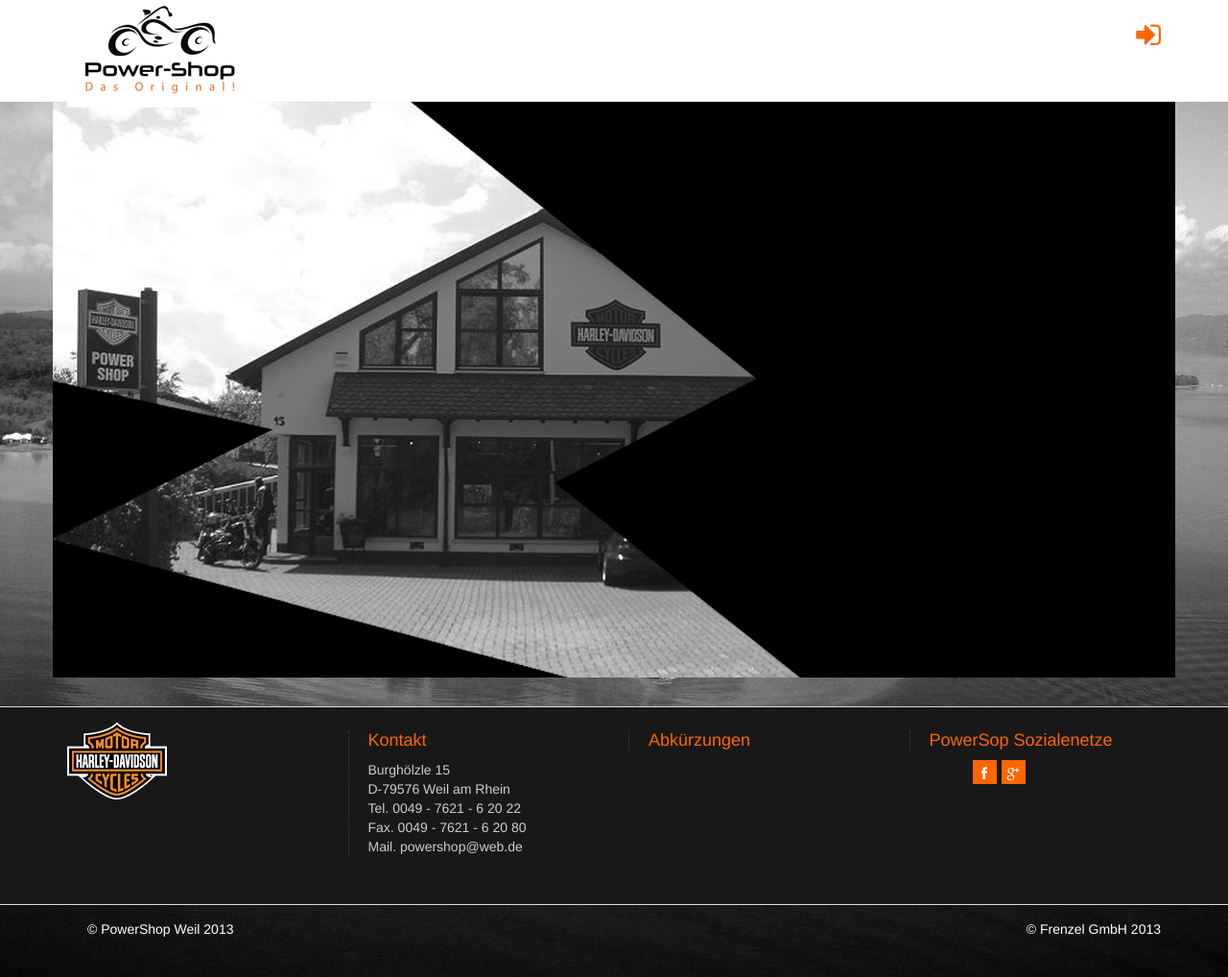
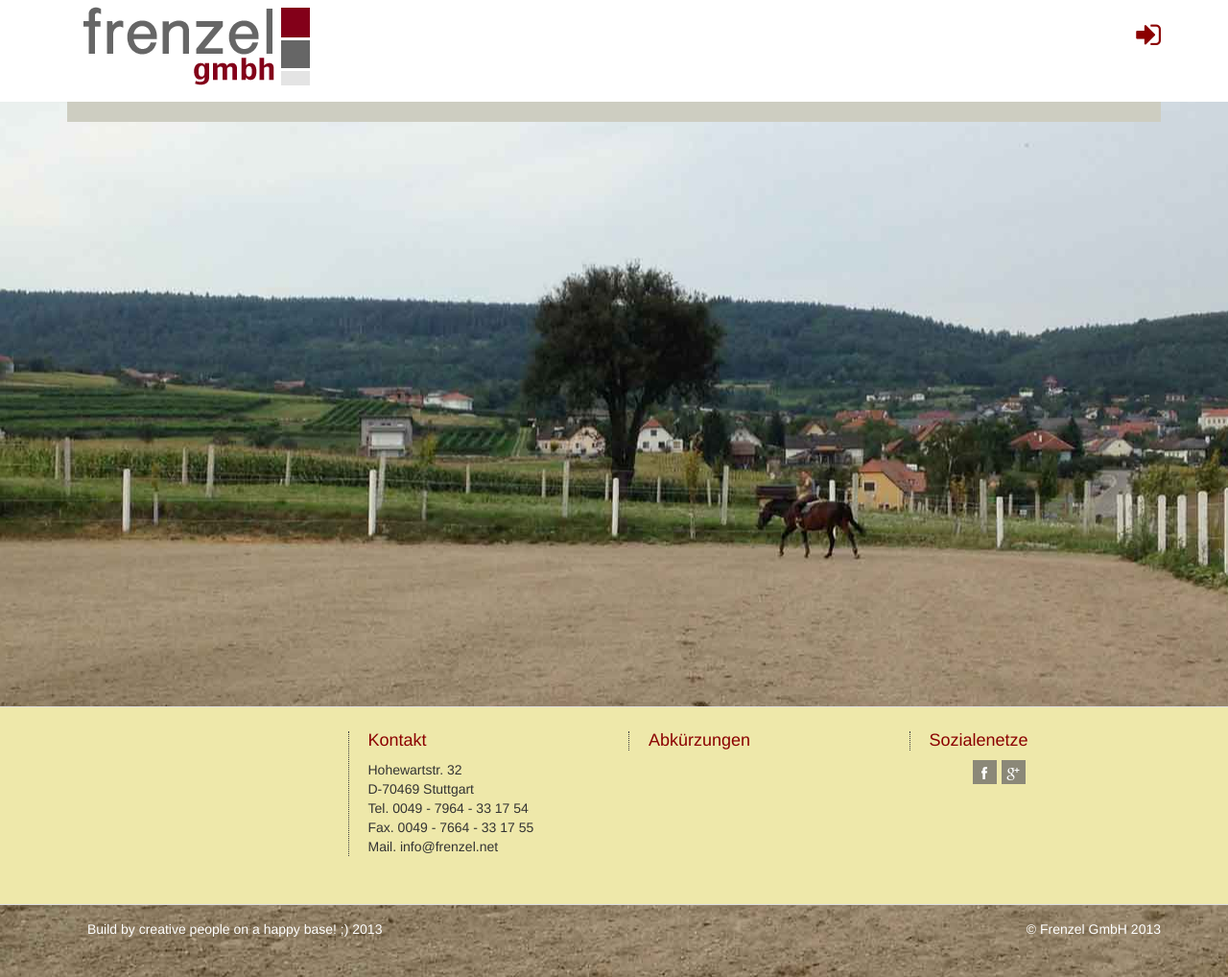
Before and after one commit to FrenzelGmbH/company-website, a Yii app: template views/site/index.php in a window 1280 px wide. Shown: the whole page at 96% size. Run offline with PHP 8.4 and a stand-in for Yii, Linux system fonts and the light colour scheme; the template is opened without the code that fills it, so the values that code supplies are empty; some libraries are stand-ins or nearby versions.

Commit message:
enhance the fance

```diff
--- a/composer.json
+++ b/composer.json
@@ -25,7 +25,8 @@
     "philippfrenzel/yiiwymeditor": "dev-master",
     "philippfrenzel/yii2elfinder": "dev-master",
     "philippfrenzel/yii2tooltipster": "dev-master",
-    "philippfrenzel/yii2imageslider": "dev-master"
+    "philippfrenzel/yii2imageslider": "dev-master",
+    "philippfrenzel/yii2toolbarbutton": "dev-master"
 	},
 	"scripts": {
 		"post-create-project-cmd": [
--- a/config/web.php
+++ b/config/web.php
@@ -1,7 +1,7 @@
 <?php
 
 $config = array(
-	'id' => 'powershop',
+	'id' => 'Frenzel Gmbh',
 	'basePath' => dirname(__DIR__),
 	'modules'=>array(
     'pages' => array(
--- a/models/User.php
+++ b/models/User.php
@@ -2,7 +2,7 @@
 
 namespace app\models;
 
-use yii\web\Identity;
+use yii\web\IdentityInterface;
 
 /**
  * This is the model class for table "tbl_user".
@@ -31,7 +31,7 @@
  * @property User $parentUser
  * @property ChildUsers[] $users
  */
-class User extends \yii\db\ActiveRecord implements Identity
+class User extends \yii\db\ActiveRecord implements IdentityInterface
 {
 		const ROLE_SYSADMIN = 0;
     const ROLE_ADMIN    = 1;
--- a/views/layouts/main.php
+++ b/views/layouts/main.php
@@ -40,7 +40,7 @@
 <?php $this->beginBody(); ?>
 	<?php
 		NavBar::begin(array(
-			'brandLabel' => 'PowerShop Weil',
+			'brandLabel' => 'Frenzel GmbH',
 			'brandUrl' => Yii::$app->homeUrl,
 			'options' => array(
 				'class' => 'navbar-inverse',
@@ -86,19 +86,19 @@
 		<div class="container">
 			<div class="row">
 				<div class="col-md-3">
-					<img src="images/powershop-weil-harley-davidson-dealer.png"></img>
+
 				</div>
 				<div class="col-md-3">
 					<div class="footer-box">
 						<h4 class="fg-color-orange">Kontakt</h4>
-						<address class="fg-color-grayLight">
-						Burghölzle 15	<br>
-						D-79576 Weil am Rhein <br>
+						<address>
+						Hohewartstr. 32	<br>
+						D-70469 Stuttgart <br>
 
-						Tel. 0049 - 7621 - 6 20 22 <br>
-						Fax. 0049 - 7621 - 6 20 80 <br>
+						Tel. 0049 - 7964 - 33 17 54 <br>
+						Fax. 0049 - 7664 - 33 17 55 <br>
 
-						Mail. powershop@web.de
+						Mail. info@frenzel.net
 						</address>
 					</div>
 				</div>
@@ -109,7 +109,7 @@
 				</div>
 				<div class="col-md-3">
 					<div class="footer-box">
-						<h4 class="fg-color-orange">PowerSop Sozialenetze</h4>
+						<h4 class="fg-color-orange">Sozialenetze</h4>
 						<ul>
 							<li class="liicon fg-color-white bg-color-orange smallspace"><i class="icon-facebook"></i></li>
 							<li class="liicon fg-color-white bg-color-orange smallspace"><i class="icon-google-plus"></i></li>
@@ -123,7 +123,7 @@
 	<footer class="lastfooter">
 		<div class="container">
 			<div class="footer-box">
-				<p class="pull-left fg-color-white">&copy; PowerShop Weil <?php echo date('Y'); ?></p>
+				<p class="pull-left fg-color-white">Build by creative people on a happy base! ;) <?php echo date('Y'); ?></p>
 				<p class="pull-right fg-color-white">&copy; Frenzel GmbH <?php echo date('Y'); ?></p>
 			</div>
 		</div>
--- a/views/site/index.php
+++ b/views/site/index.php
@@ -6,7 +6,7 @@
 /**
  * @var yii\base\View $this
  */
-$this->title = 'Power-Shop The Original! Weil am Rhein, direkt im Ländereck Dutschland, Frankreich, Schweiz';
+$this->title = 'Frenzel GmbH - QlikView Consulting, Individual Software Entwicklung, Management Beratung';
 ?>
 <div class="site-wsp">
 
@@ -14,45 +14,12 @@
 		<div class="col-lg-8">
 			<div class="bigspace">
 				<?php
-					$item = array();
-					for($img=4;$img<=5;$img++){
-						$item[] = array('content'=>"<img src='images/".$img.".jpg' height='300px' />",'id'=>$img,'caption'=>'Die neuen Modelle 2014 sind da!');
+					for($img=1;$img<=3;$img++){
+						$item[] = array('content'=>"<img src='http://lorempixel.com/800/250/people'/>",'id'=>$img);
 					}
 
 					echo Carousel::widget(array(
 						'items'=> $item,
-					));
-				?>
-
-				<?php
-					echo Yii2Imageslider::widget(array(
-						'id' => 'sp_slider',
-						'items'=> array(
-							array(
-								'caption'=>'8 50',
-								'content' => '<img style="height:90px;width:160px;" src="/powershopyii2/powershop/web/index.php?r=pages/page/connector&cmd=file&target=l1_bW9kZWxsZS8yMDE0LzE0LWhkLTEyMDAtY3VzdG9tLWJzLnBuZw" alt="">'
-							),
-							array(
-								'caption'=>'Longtail',
-								'content' => '<img style="height:90px;width:160px;" src="/powershopyii2/powershop/web/index.php?r=pages/page/connector&cmd=file&target=l1_bW9kZWxsZS8yMDE0LzE0LWhkLTg4My1yb2Fkc3Rlci1icy5wbmc" alt="">'
-							),
-							array(
-								'caption'=>'Blobber',
-								'content' => '<img style="height:90px;width:160px;" src="/powershopyii2/powershop/web/index.php?r=pages/page/connector&cmd=file&target=l1_bW9kZWxsZS8yMDE0LzE0LWhkLWJyZWFrb3V0LWJzLnBuZw" alt="">'
-							),
-							array(
-								'caption'=>'Chopper',
-								'content' => '<img style="height:90px;width:160px;" src="/powershopyii2/powershop/web/index.php?r=pages/page/connector&cmd=file&target=l1_bW9kZWxsZS8yMDE0LzE0LWhkLTg4My1yb2Fkc3Rlci1icy5wbmc" alt="">'
-							),
-							array(
-								'caption'=>'Six Seven',
-								'content' => '<img style="height:90px;width:160px;" src="/powershopyii2/powershop/web/index.php?r=pages/page/connector&cmd=file&target=l1_bW9kZWxsZS8yMDE0LzE0LWhkLWJyZWFrb3V0LWJzLnBuZw" alt="">'
-							)
-						),
-						'clientOptions' => array(
-							'visible_items'=>3,
-							'circular' => 'yes',
-						),
 					));
 				?>
 
--- a/web/css/site.css
+++ b/web/css/site.css
@@ -2,6 +2,18 @@
   background: url("../images/weil-inseln.jpg") fixed no-repeat #000000;
   background-position: center;
   font-family: Helvetica, Arial, sans-serif;
+}
+
+.navbar-inverse{
+  background-color: #8B8878;
+}
+
+.navbar-inverse .navbar-nav > li > a{
+  color: #ffffff;
+}
+
+.navbar-inverse .navbar-brand {
+  color: #CDCDC1;
 }
 
 .masthead{
@@ -14,12 +26,12 @@
 }
 
 #wrapper{
-  background: url("../images/background.png") scroll no-repeat #000000;
   min-height: 600px;
 }
 
 .site-wsp{
   color: #ffffff;
+  background-color: #CDCDC1;
 }
 
 .cms{
@@ -38,7 +50,7 @@
 	margin-top: 30px;
 	padding-top: 15px;
 	padding-bottom: 30px;
-  background-color: #181818;
+  background-color: #EEE8AA;
 }
 
 .footer-box{
@@ -69,7 +81,7 @@
 }
 
 .fg-color-orange{
-  color: #FF6600;
+  color: #8B0000;
 }
 
 .jumbotron {
@@ -110,11 +122,11 @@
 }
 
 .bg-color-orange{
-  background-color: #FF6600;
+  background-color: #8B8878;
 }
 
 .bg-color-orangepic{
-  background: url("../images/h_underlay.png") repeat-x scroll 0 0 #FF6600;
+  background-color: #8B0000;
 }
 
 .smallspace{
```
Also changed, not shown: modules/pages/widgets/Portlet.php (+38 -0 lines), modules/pages/widgets/PortletSinglePage.php (+10 -1 lines), modules/pages/widgets/views/_page.php (+0 -12 lines), web/images/logo_powershop_v2.png, web/images/weil-inseln.jpg, 2 other files.
